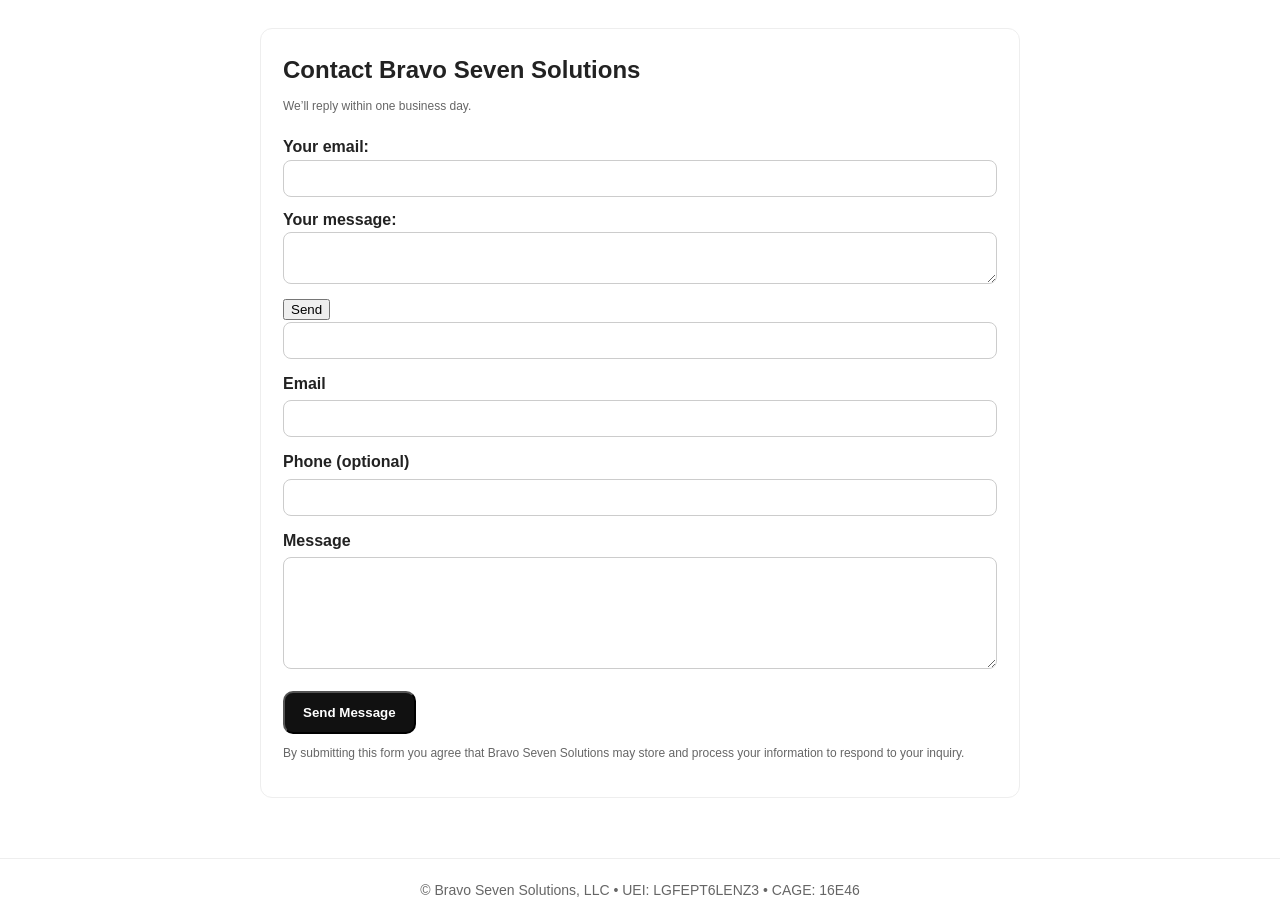
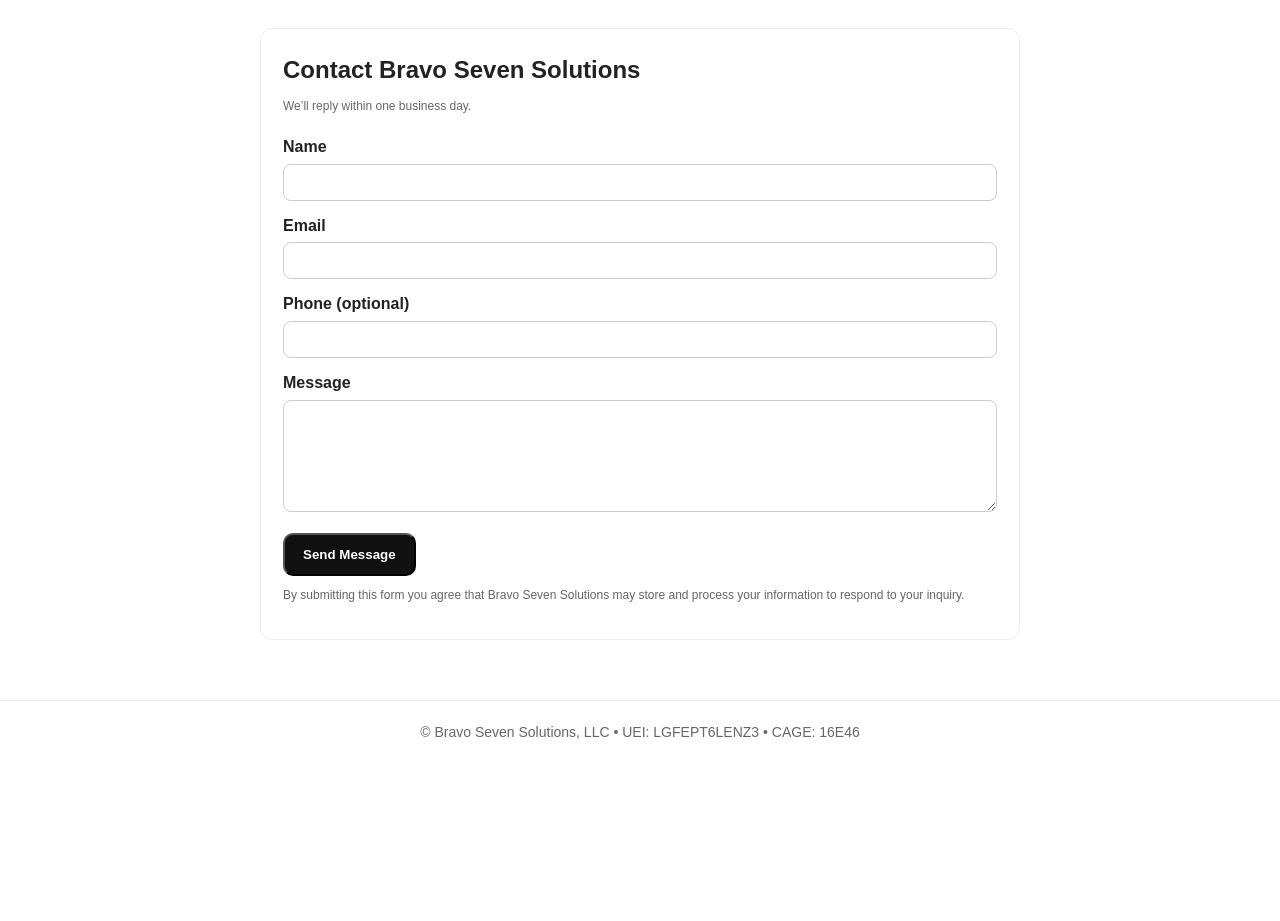
Before and after one commit to sacornell/bravo-seven-site, a plain HTML site: page index.html in a window 1280 px wide. Shown: the part 400-1321 px from the top of the page. After the commit the page ends 1164 px from the top, so only its background shows below. Drawn offline with Linux system fonts and the light colour scheme.

Commit message:
Update index.html

```diff
--- a/index.html
+++ b/index.html
@@ -134,26 +134,14 @@
   </div>
 
   <!-- Contact -->
+ <!-- Contact -->
 <section id="contact" class="container">
   <div class="card">
     <h2 style="margin:0 0 8px">Contact Bravo Seven Solutions</h2>
     <p class="hint" style="margin:0 0 18px">We’ll reply within one business day.</p>
 
-      <https:<form
-  action="https://formspree.io/f/mdkpqjqj"
-  method="POST"
->
-  <label>
-    Your email:
-    <input type="email" name="email">
-  </label>
-  <label>
-    Your message:
-    <textarea name="message"></textarea>
-  </label>
-  <!-- your other form fields go here -->
-  <button type="submit">Send</button>
-</form>
+    <form action="https://formspree.io/f/mdkpqjqj" method="POST">
+      <label>Name</label>
       <input type="text" name="name" required />
 
       <label style="margin-top:12px">Email</label>
@@ -167,12 +155,14 @@
 
       <!-- Subject line for your notification email -->
       <input type="hidden" name="_subject" value="New contact from Bravo Seven Solutions" />
-        <!-- Redirect after submit (optional, add thanks.html if you want) -->
+      <!-- Redirect after submit (optional if you have thanks.html) -->
       <input type="hidden" name="_next" value="/thanks.html" />
       <!-- Honeypot to reduce spam -->
       <input type="text" name="company" style="display:none" tabindex="-1" autocomplete="off" />
 
-        <button class="btn btn-dark" type="submit" style="margin-top:14px">Send Message</button>
+      <button class="btn btn-dark" type="submit" style="margin-top:14px" id="sendBtn">
+        Send Message
+      </button>
     </form>
 
     <p class="hint" style="margin-top:10px">
```
Lines whose indentation alone changed are shown as unchanged.
